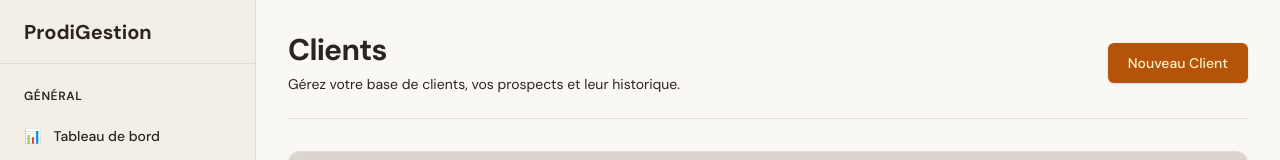
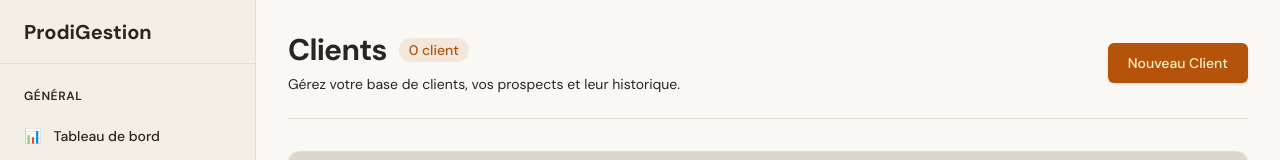
Before and after one commit to prodigelec/prodigestionv2, a Next.js app: page /clients in a window 1280 px wide. Shown: the top 160 px of the page. Built offline with nearby package versions, Linux system fonts and the light colour scheme; no server answers; the database is empty.

Commit message:
feat(clients): display total clients count in header

```diff
--- a/src/app/(dashboard)/clients/page.tsx
+++ b/src/app/(dashboard)/clients/page.tsx
@@ -65,9 +65,14 @@ export default async function ClientsPage({ searchParams }: ClientsPageProps) {
     <div className="container max-w-7xl mx-auto p-4 sm:p-6 lg:p-8 space-y-8">
       <div className="flex flex-col gap-4 sm:flex-row sm:items-center sm:justify-between border-b border-border pb-6">
         <div className="space-y-1.5">
-          <h1 className="text-3xl font-bold tracking-tight text-foreground">
-            Clients
-          </h1>
+          <div className="flex items-center gap-3">
+            <h1 className="text-3xl font-bold tracking-tight text-foreground">
+              Clients
+            </h1>
+            <span className="inline-flex items-center justify-center rounded-full bg-primary/10 px-2.5 py-0.5 text-sm font-medium text-primary">
+              {totalItems} client{totalItems > 1 ? 's' : ''}
+            </span>
+          </div>
           <p className="text-sm text-muted-foreground">
             Gérez votre base de clients, vos prospects et leur historique.
           </p>
```
